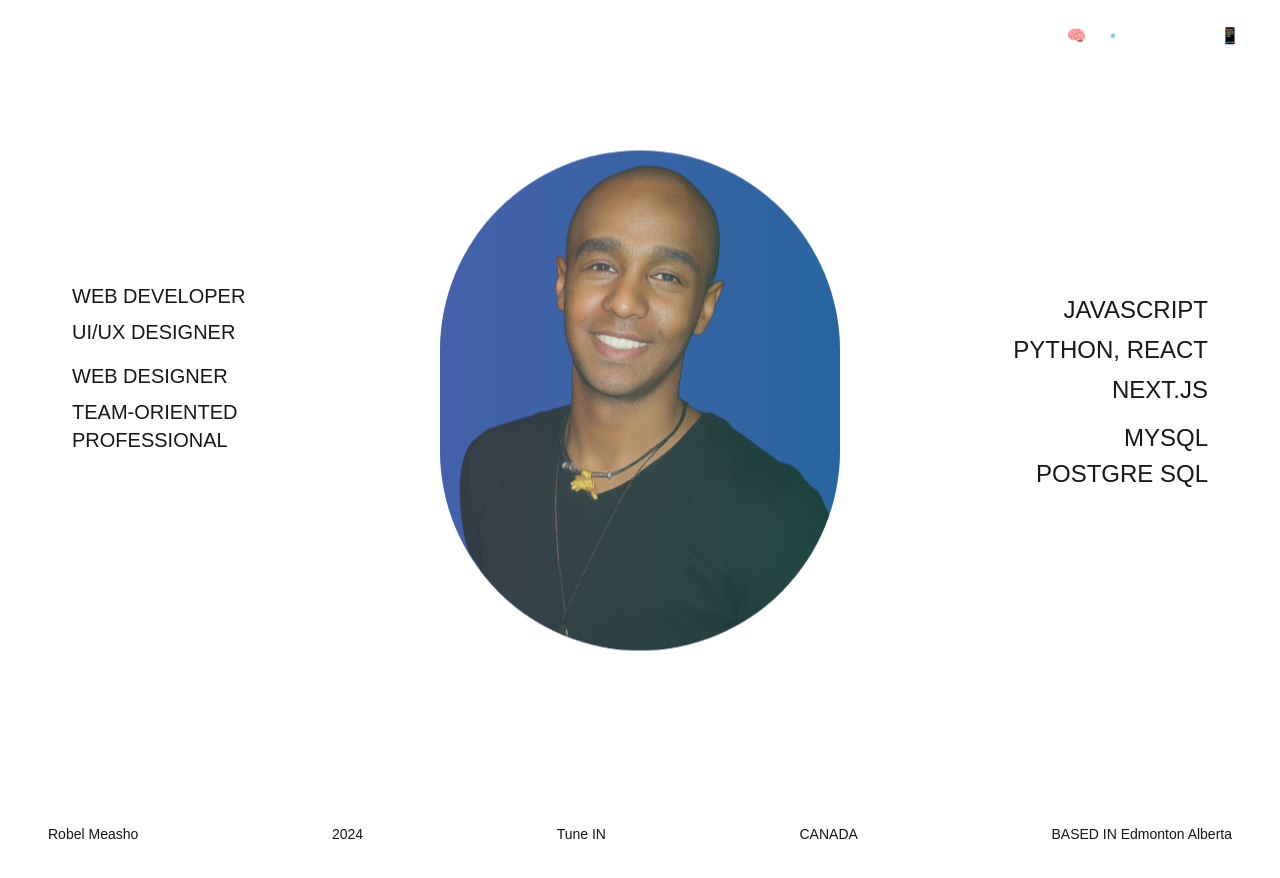
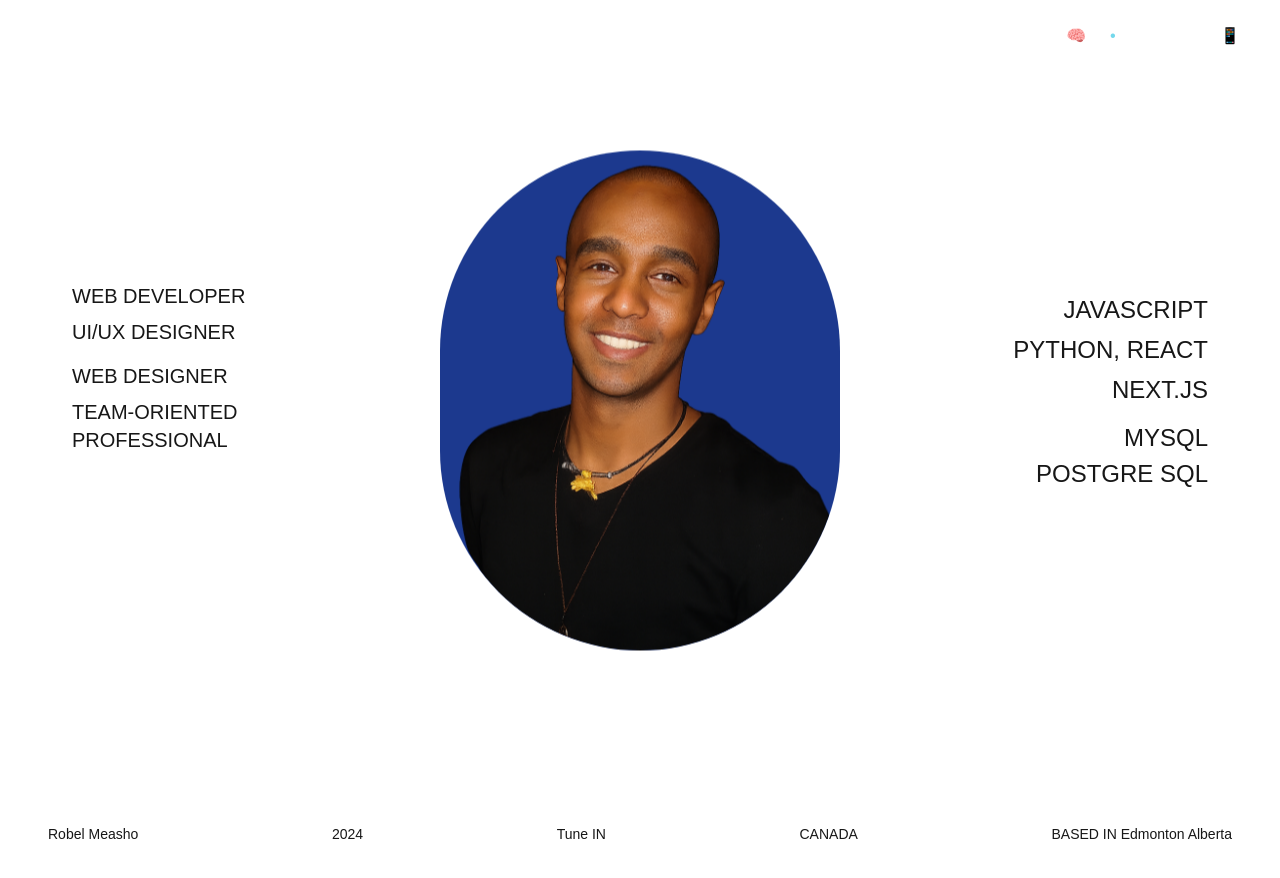
Before and after one commit to robelmeasho/My-Personal-Web-Dev-Site, a Next.js app: page / in a window 1280 px wide. Shown: the top 878 px of the page. Built offline with nearby package versions, Linux system fonts and the light colour scheme.

Commit message:
Update page.tsx

```diff
--- a/src/app/page.tsx
+++ b/src/app/page.tsx
@@ -194,7 +194,6 @@ const Hero: React.FC = () => {
                       height={256}
                       className="w-full h-full object-cover rounded-full"
                     />
-                    <div className="absolute inset-0 bg-gradient-to-r from-blue-200 to-teal-300 opacity-25"></div>
                   </div>
                 </div>
               </motion.div>
@@ -313,7 +312,6 @@ const Hero: React.FC = () => {
                       height={500}
                       className="w-full h-full object-cover rounded-full"
                     />
-                    <div className="absolute inset-0 bg-gradient-to-r from-blue-200 to-teal-300 opacity-25"></div>
                   </div>
 
                   <div
```
